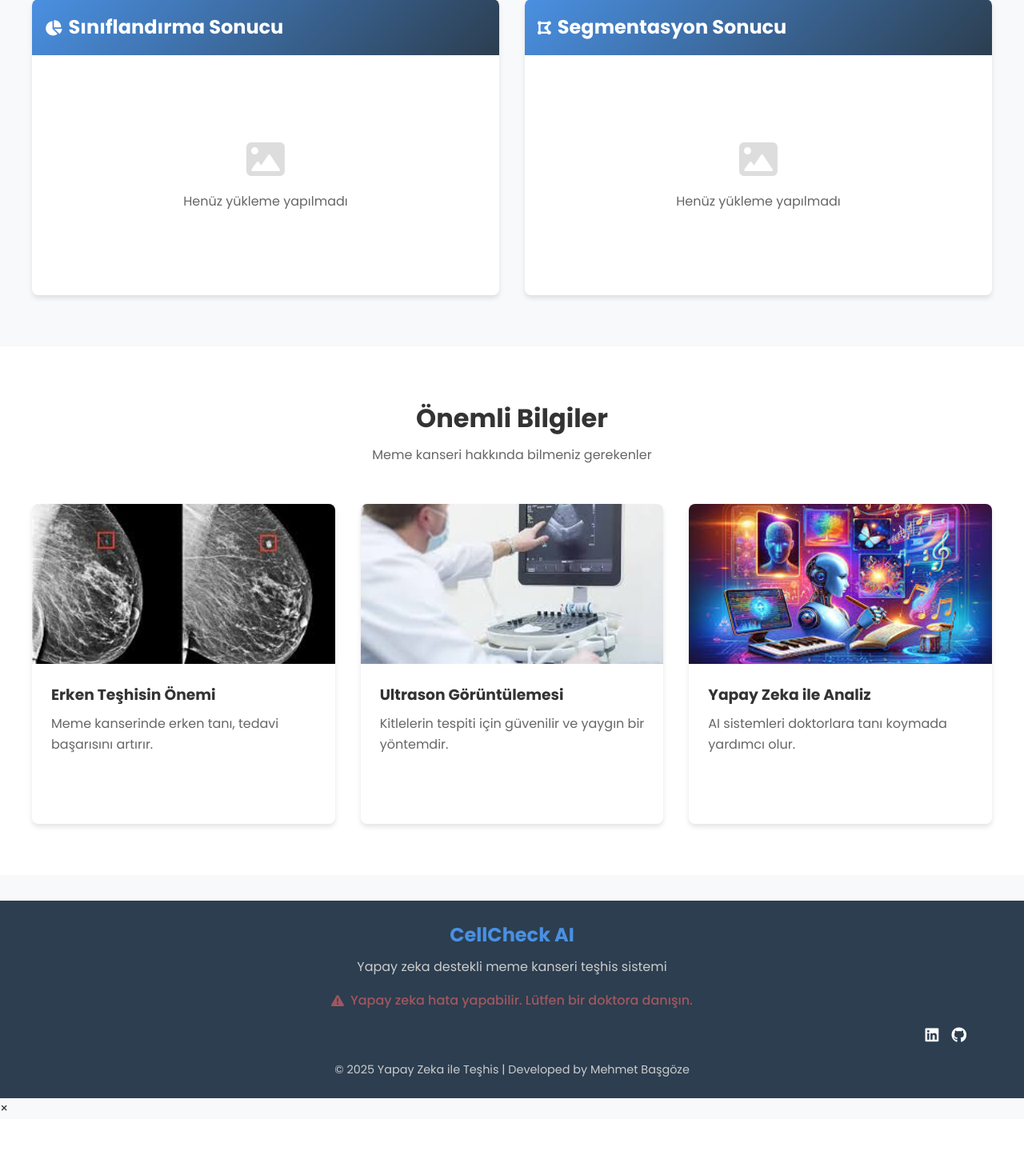
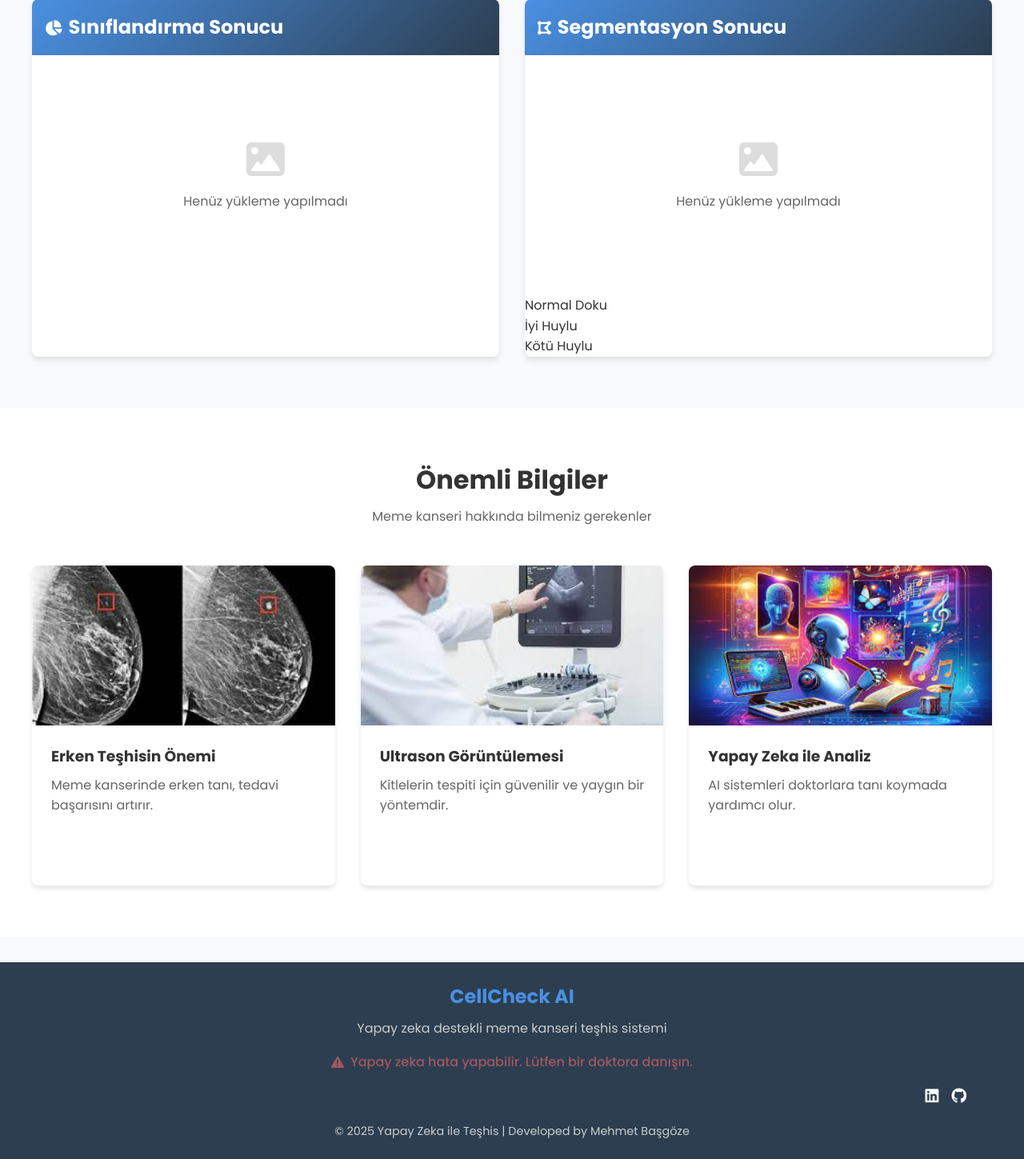
Before and after one commit to memollizm/Breast-Cancer-Detection, a Python web app: template templates/index.html in a window 1280 px wide. Shown: the part 1268-2717 px from the top of the page at 80% size. Before the commit the page ends 2657 px from the top, so only its background shows below. Run offline with Jinja, Linux system fonts and the light colour scheme; the template is opened without the code that fills it, so the values that code supplies are empty.

Commit message:
Flask api için template düzenlemesi

```diff
--- a/templates/index.html
+++ b/templates/index.html
@@ -6,10 +6,10 @@
     <meta name="viewport" content="width=device-width, initial-scale=1.0" />
     <title>Anasayfa - Meme Kanseri Tedavisi</title>
     <link rel="stylesheet" href="../style/main.css" />
-    <link rel="stylesheet" href="../style/index.css" />
     <link href="https://fonts.googleapis.com/css2?family=Poppins:wght@300;400;500;600;700&display=swap"
         rel="stylesheet">
     <link rel="stylesheet" href="https://cdnjs.cloudflare.com/ajax/libs/font-awesome/6.0.0/css/all.min.css">
+    <script src="../script/index.js" defer></script>
 </head>
 
 <body>
@@ -66,19 +66,21 @@
                 <h2>Görüntü Yükle</h2>
                 <p>Ultrason görüntüsünü yükleyerek analiz sonuçlarını hemen görün</p>
             </div>
+            <form id="uploadForm" enctype="multipart/form-data">
                 <div class="upload-area" id="dropZone">
-                <input type="file" id="imageInput" accept="image/*" hidden />
+                    <input type="file" id="imageFile" name="file" accept="image/*" hidden />
                     <div class="upload-content">
                         <i class="fas fa-file-medical"></i>
-                    <p>Görüntüyü sürükleyip bırakın veya seçin</p>
-                    <button class="upload-btn" onclick="document.getElementById('imageInput').click()">
+                        <p id="fileInfo">Görüntüyü sürükleyip bırakın veya seçin</p>
+                        <button type="button" class="upload-btn" id="selectImageBtn">
                             <i class="fas fa-folder-open"></i> Görüntü Seç
                         </button>
                     </div>
                 </div>
-            <button class="analyze-btn" onclick="handleUpload()">
+                <button type="submit" class="analyze-btn" id="analyzeBtn">
                     <i class="fas fa-search"></i> Analiz Et
                 </button>
+            </form>
         </div>
     </section>
 
@@ -96,6 +98,9 @@
                         <p>Henüz yükleme yapılmadı</p>
                     </div>
                 </div>
+                <div class="result-footer" id="classificationDetails">
+                    <!-- Sınıflandırma detayları buraya gelecek -->
+                </div>
             </div>
             <div class="result-box">
                 <div class="result-header">
@@ -106,6 +111,22 @@
                     <div class="placeholder">
                         <i class="fas fa-image"></i>
                         <p>Henüz yükleme yapılmadı</p>
+                    </div>
+                </div>
+                <div class="result-footer">
+                    <div class="legend">
+                        <div class="legend-item">
+                            <span class="legend-color" style="background-color: #0000FF;"></span>
+                            <span>Normal Doku</span>
+                        </div>
+                        <div class="legend-item">
+                            <span class="legend-color" style="background-color: #00FF00;"></span>
+                            <span>İyi Huylu</span>
+                        </div>
+                        <div class="legend-item">
+                            <span class="legend-color" style="background-color: #FF0000;"></span>
+                            <span>Kötü Huylu</span>
+                        </div>
                     </div>
                 </div>
             </div>
@@ -134,8 +155,8 @@
                     <div class="flip-card-back">
                         <div class="back-content">
                             <h3>Detaylı Bilgi</h3>
-                            <p>Düzenli kontroller, mamografi ve ultrason ile erken teşhis mümkündür. 40 yaş üstü her yıl
-                                kontrol önerilir.</p>
+                            <p>Düzenli kontroller, mamografi ve ultrason ile erken teşhis mümkündür. 40 yaş üstü
+                                her yıl kontrol önerilir.</p>
                             <ul class="info-list">
                                 <li><i class="fas fa-check"></i> Düzenli kontroller</li>
                                 <li><i class="fas fa-check"></i> Mamografi taraması</li>
@@ -161,8 +182,8 @@
                     <div class="flip-card-back">
                         <div class="back-content">
                             <h3>Detaylı Bilgi</h3>
-                            <p>Ultrason, meme dokusunu ayrıntılı şekilde gösterir. Özellikle genç kadınlarda yoğun doku
-                                için tercih edilir.</p>
+                            <p>Ultrason, meme dokusunu ayrıntılı şekilde gösterir. Özellikle genç kadınlarda
+                                yoğun doku için tercih edilir.</p>
                             <ul class="info-list">
                                 <li><i class="fas fa-check"></i> Ağrısız işlem</li>
                                 <li><i class="fas fa-check"></i> Detaylı görüntüleme</li>
@@ -188,8 +209,8 @@
                     <div class="flip-card-back">
                         <div class="back-content">
                             <h3>Detaylı Bilgi</h3>
-                            <p>Yapay zeka modelleri, görüntüleri analiz ederek kitleleri sınıflandırabilir ve şüpheli
-                                alanları işaretleyebilir.</p>
+                            <p>Yapay zeka modelleri, görüntüleri analiz ederek kitleleri sınıflandırabilir ve
+                                şüpheli alanları işaretleyebilir.</p>
                             <ul class="info-list">
                                 <li><i class="fas fa-check"></i> Hızlı analiz</li>
                                 <li><i class="fas fa-check"></i> Yüksek doğruluk</li>
@@ -228,9 +249,6 @@
         <span class="close-modal">&times;</span>
         <img class="modal-content" id="modalImage">
     </div>
-
-    <!-- JS Dosyası -->
-    <script src="../script/index.js"></script>
 </body>
 
 </html>
```
Lines whose indentation alone changed are shown as unchanged.
